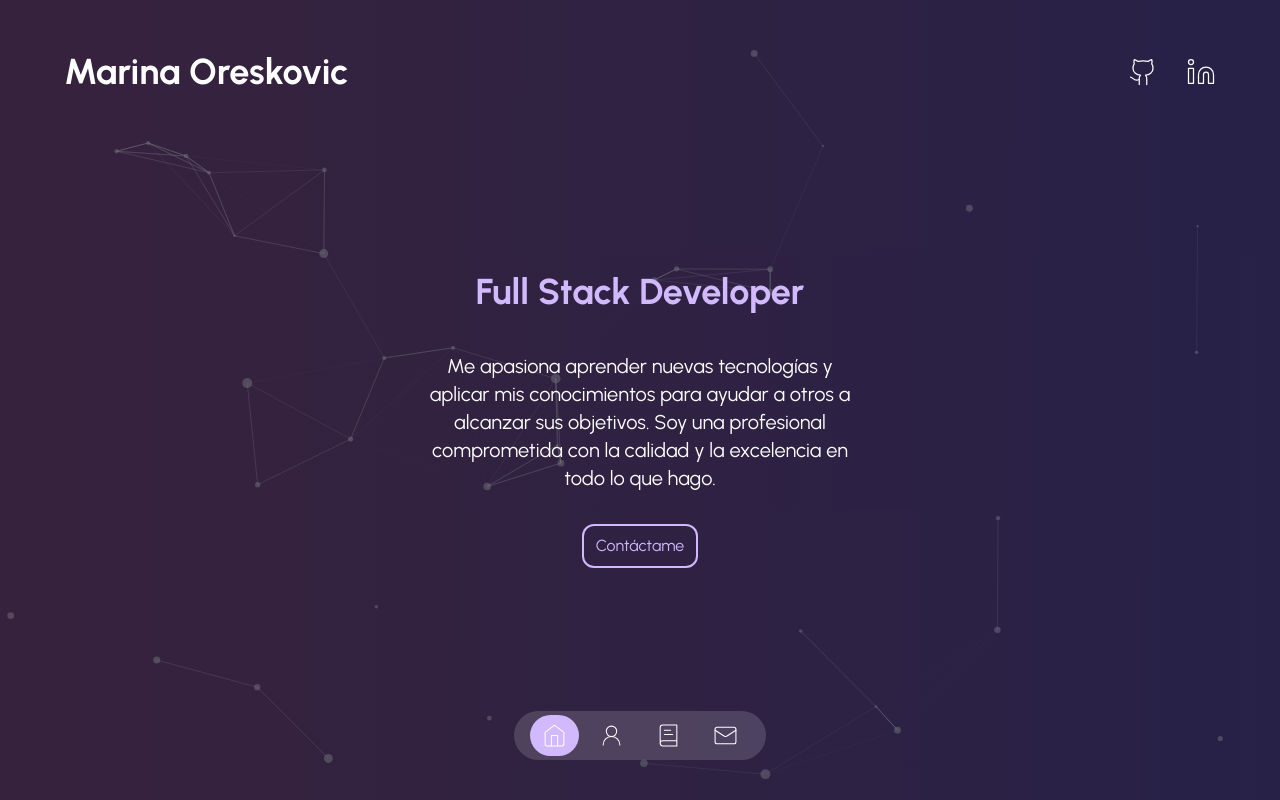
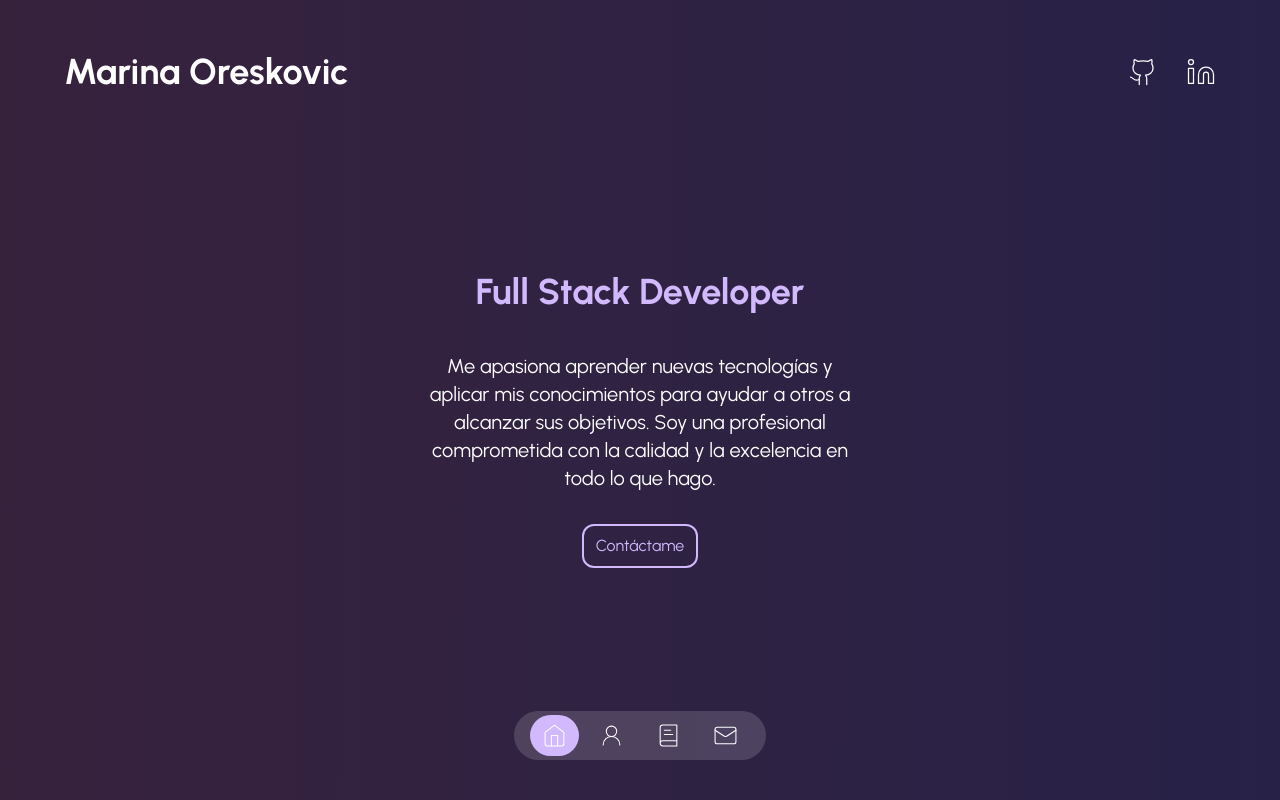
Before and after one commit to marinaoreskovic/marina-oreskovic-web, a Next.js app: page / in a window 1280 px wide. Built offline with nearby package versions, Linux system fonts and the light colour scheme.

Commit message:
Update page.tsx

```diff
--- a/app/page.tsx
+++ b/app/page.tsx
@@ -1,6 +1,4 @@
 "use client"
-
-import { CoverParticles } from "@/components/cover-particles";
 import Introduction from "@/components/introduction";
 import TransitionPage from "@/components/transition-page";
 
@@ -9,7 +7,6 @@ export default function Home() {
     <main>
       <TransitionPage />
       <div className="flex min-h-[100vh] h-full bg-no-repeat bg-gradient-cover">
-        <CoverParticles />
         <Introduction />
       </div>
     </main>
```
